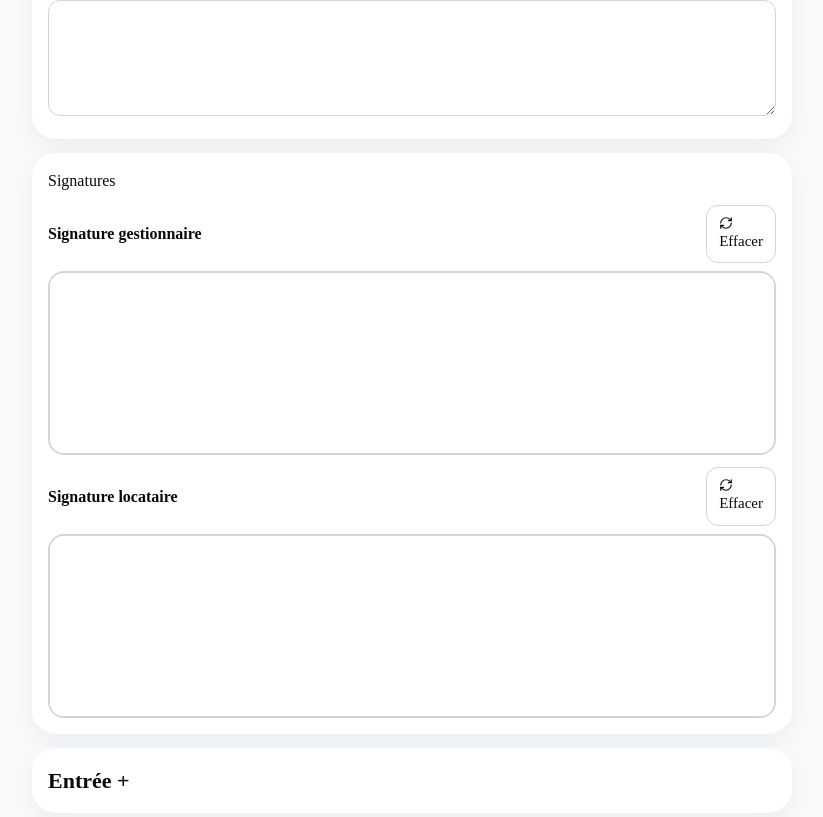
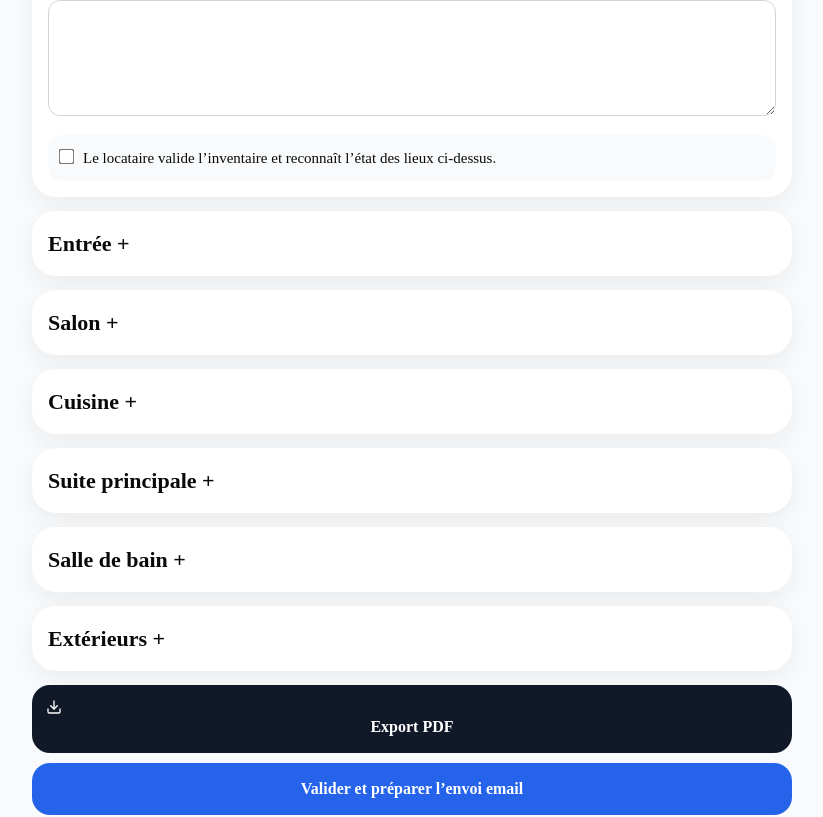
Before and after one commit to verochechinlaurans-ux/etat-des-lieux, a Next.js app: page / in a window 1280 px wide. Shown: the part 844-1661 px from the top of the page, without its empty margins (228-1051 px from the left). Built offline with nearby package versions, Linux system fonts and the light colour scheme.

Commit message:
Add files via upload

```diff
--- a/app/page.jsx
+++ b/app/page.jsx
@@ -1,8 +1,8 @@
 "use client";
 
-import React, { useEffect, useMemo, useRef, useState } from "react";
+import React, { useEffect, useMemo, useState } from "react";
 import { jsPDF } from "jspdf";
-import { Camera, Download, Plus, RefreshCw, Trash2 } from "lucide-react";
+import { Camera, Download, Plus, Trash2 } from "lucide-react";
 
 const roomsTemplate = [
   {
@@ -63,9 +63,8 @@ function createData() {
     arrivalDate: "",
     departureDate: "",
     generalReserve: "",
-    tenantValidation: "",
-    hostSignature: "",
-    tenantSignature: "",
+    tenantValidationText: "",
+    tenantAccepted: false,
     rooms: roomsTemplate.map((room) => ({
       ...room,
       structureChecks: makeChecks(room.structure),
@@ -83,204 +82,6 @@ function toDataUrl(file) {
     reader.onerror = reject;
     reader.readAsDataURL(file);
   });
-}
-
-function SignaturePad({ label, value, onChange }) {
-  const canvasRef = useRef(null);
-  const wrapperRef = useRef(null);
-  const drawingRef = useRef(false);
-  const loadedValueRef = useRef("");
-
-  const setupCanvas = () => {
-    const canvas = canvasRef.current;
-    const wrapper = wrapperRef.current;
-    if (!canvas || !wrapper) return null;
-
-    const width = Math.max(wrapper.clientWidth, 280);
-    const height = 180;
-    const ratio = Math.max(window.devicePixelRatio || 1, 1);
-
-    canvas.width = Math.floor(width * ratio);
-    canvas.height = Math.floor(height * ratio);
-    canvas.style.width = `${width}px`;
-    canvas.style.height = `${height}px`;
-
-    const ctx = canvas.getContext("2d");
-    if (!ctx) return null;
-
-    ctx.setTransform(1, 0, 0, 1, 0, 0);
-    ctx.scale(ratio, ratio);
-    ctx.fillStyle = "#ffffff";
-    ctx.fillRect(0, 0, width, height);
-    ctx.lineWidth = 2.2;
-    ctx.lineCap = "round";
-    ctx.lineJoin = "round";
-    ctx.strokeStyle = "#111827";
-
-    return { canvas, ctx, width, height };
-  };
-
-  useEffect(() => {
-    const result = setupCanvas();
-    if (!result) return;
-
-    const { ctx, width, height } = result;
-
-    loadedValueRef.current = value || "";
-
-    if (value) {
-      const img = new Image();
-      img.onload = () => {
-        ctx.drawImage(img, 0, 0, width, height);
-      };
-      img.src = value;
-    }
-  }, [value]);
-
-  useEffect(() => {
-    const canvas = canvasRef.current;
-    if (!canvas) return;
-
-    const getPoint = (event) => {
-      const rect = canvas.getBoundingClientRect();
-      const touch = event.touches?.[0] || event.changedTouches?.[0];
-
-      const clientX = touch ? touch.clientX : event.clientX;
-      const clientY = touch ? touch.clientY : event.clientY;
-
-      return {
-        x: clientX - rect.left,
-        y: clientY - rect.top,
-      };
-    };
-
-    const start = (event) => {
-      const ctx = canvas.getContext("2d");
-      if (!ctx) return;
-
-      event.preventDefault();
-
-      const { x, y } = getPoint(event);
-      ctx.beginPath();
-      ctx.moveTo(x, y);
-      drawingRef.current = true;
-    };
-
-    const move = (event) => {
-      if (!drawingRef.current) return;
-
-      const ctx = canvas.getContext("2d");
-      if (!ctx) return;
-
-      event.preventDefault();
-
-      const { x, y } = getPoint(event);
-      ctx.lineTo(x, y);
-      ctx.stroke();
-    };
-
-    const end = (event) => {
-      if (!drawingRef.current) return;
-      event.preventDefault();
-      drawingRef.current = false;
-      onChange(canvas.toDataURL("image/png"));
-    };
-
-    canvas.addEventListener("touchstart", start, { passive: false });
-    canvas.addEventListener("touchmove", move, { passive: false });
-    canvas.addEventListener("touchend", end, { passive: false });
-    canvas.addEventListener("touchcancel", end, { passive: false });
-
-    canvas.addEventListener("mousedown", start);
-    canvas.addEventListener("mousemove", move);
-    canvas.addEventListener("mouseup", end);
-    canvas.addEventListener("mouseleave", end);
-
-    return () => {
-      canvas.removeEventListener("touchstart", start);
-      canvas.removeEventListener("touchmove", move);
-      canvas.removeEventListener("touchend", end);
-      canvas.removeEventListener("touchcancel", end);
-
-      canvas.removeEventListener("mousedown", start);
-      canvas.removeEventListener("mousemove", move);
-      canvas.removeEventListener("mouseup", end);
-      canvas.removeEventListener("mouseleave", end);
-    };
-  }, [onChange]);
-
-  useEffect(() => {
-    const handleResize = () => {
-      const previousValue = loadedValueRef.current;
-      const result = setupCanvas();
-      if (!result) return;
-
-      const { ctx, width, height } = result;
-
-      if (previousValue) {
-        const img = new Image();
-        img.onload = () => {
-          ctx.drawImage(img, 0, 0, width, height);
-        };
-        img.src = previousValue;
-      }
-    };
-
-    window.addEventListener("resize", handleResize);
-    return () => window.removeEventListener("resize", handleResize);
-  }, []);
-
-  const clearSignature = () => {
-    const result = setupCanvas();
-    if (!result) return;
-    loadedValueRef.current = "";
-    drawingRef.current = false;
-    onChange("");
-  };
-
-  return (
-    <div style={{ marginTop: 12 }}>
-      <div
-        style={{
-          display: "flex",
-          justifyContent: "space-between",
-          alignItems: "center",
-          gap: 12,
-          marginBottom: 8,
-        }}
-      >
-        <strong>{label}</strong>
-        <button type="button" onClick={clearSignature} style={secondaryButtonStyle}>
-          <RefreshCw size={14} style={{ verticalAlign: "middle", marginRight: 6 }} />
-          Effacer
-        </button>
-      </div>
-
-      <div
-        ref={wrapperRef}
-        style={{
-          border: "2px solid #d1d5db",
-          borderRadius: 16,
-          overflow: "hidden",
-          background: "#fff",
-          touchAction: "none",
-          WebkitUserSelect: "none",
-          userSelect: "none",
-        }}
-      >
-        <canvas
-          ref={canvasRef}
-          style={{
-            display: "block",
-            width: "100%",
-            height: "180px",
-            background: "#fff",
-            touchAction: "none",
-          }}
-        />
-      </div>
-    </div>
-  );
 }
 
 function CheckItem({ check, onChange, onAddPhotos, onRemovePhoto }) {
@@ -444,7 +245,7 @@ export default function Page() {
 
   useEffect(() => {
     try {
-      const saved = localStorage.getItem("edl-mobile-simple");
+      const saved = localStorage.getItem("edl-mobile-simple-no-signature");
       if (saved) {
         setData(JSON.parse(saved));
       }
@@ -454,7 +255,7 @@ export default function Page() {
   useEffect(() => {
     const timer = setTimeout(() => {
       try {
-        localStorage.setItem("edl-mobile-simple", JSON.stringify(data));
+        localStorage.setItem("edl-mobile-simple-no-signature", JSON.stringify(data));
       } catch {}
     }, 300);
 
@@ -557,7 +358,7 @@ export default function Page() {
     }));
   };
 
-  const exportPdf = () => {
+  const buildPdf = () => {
     const doc = new jsPDF();
     let y = 15;
 
@@ -573,10 +374,24 @@ export default function Page() {
     doc.text(`Gestionnaire : ${data.manager || "-"}`, 10, y);
     y += 8;
     doc.text(`Séjour : ${data.arrivalDate || "-"} -> ${data.departureDate || "-"}`, 10, y);
+    y += 8;
+    doc.text(`Validation locataire : ${data.tenantAccepted ? "Oui" : "Non"}`, 10, y);
     y += 10;
 
+    if (data.generalReserve) {
+      const lines = doc.splitTextToSize(`Réserves générales : ${data.generalReserve}`, 180);
+      doc.text(lines, 10, y);
+      y += lines.length * 5 + 4;
+    }
+
+    if (data.tenantValidationText) {
+      const lines = doc.splitTextToSize(`Commentaire validation locataire : ${data.tenantValidationText}`, 180);
+      doc.text(lines, 10, y);
+      y += lines.length * 5 + 6;
+    }
+
     data.rooms.forEach((room) => {
-      if (y > 260) {
+      if (y > 250) {
         doc.addPage();
         y = 15;
       }
@@ -594,7 +409,7 @@ export default function Page() {
       });
 
       if (room.globalNote) {
-        const lines = doc.splitTextToSize(`Note: ${room.globalNote}`, 180);
+        const lines = doc.splitTextToSize(`Note : ${room.globalNote}`, 180);
         doc.text(lines, 14, y);
         y += lines.length * 5 + 3;
       }
@@ -602,7 +417,32 @@ export default function Page() {
       y += 4;
     });
 
+    return doc;
+  };
+
+  const exportPdf = () => {
+    const doc = buildPdf();
     doc.save("etat-des-lieux.pdf");
+  };
+
+  const validateAndPrepareEmail = () => {
+    if (!data.tenantAccepted) {
+      alert("Veuillez cocher la validation du locataire avant de préparer l'envoi.");
+      return;
+    }
+
+    const doc = buildPdf();
+    doc.save("etat-des-lieux.pdf");
+
+    const subject = encodeURIComponent(
+      `État des lieux - ${data.villa} - ${data.guest || "Locataire"}`
+    );
+
+    const body = encodeURIComponent(
+      `Bonjour,\n\nVeuillez trouver ci-joint l'état des lieux.\n\nBien : ${data.villa}\nLocataire : ${data.guest || "-"}\nGestionnaire : ${data.manager || "-"}\nSéjour : ${data.arrivalDate || "-"} -> ${data.departureDate || "-"}\nValidation locataire : Oui\n\nMerci.`
+    );
+
+    window.location.href = `mailto:veronique@cleide.fr?subject=${subject}&body=${body}`;
   };
 
   return (
@@ -618,7 +458,7 @@ export default function Page() {
         <div style={cardStyle}>
           <div style={{ fontSize: 13, color: "#6b7280", marginBottom: 8 }}>Version mobile terrain</div>
           <h1 style={{ fontSize: 28, lineHeight: 1.1, margin: 0 }}>État des lieux mobile</h1>
-          <p style={{ color: "#6b7280" }}>Version simplifiée pour un usage fiable dans la maison.</p>
+          <p style={{ color: "#6b7280" }}>Version sans signature, optimisée pour un usage fiable sur iPhone.</p>
 
           <div style={{ display: "grid", gridTemplateColumns: "1fr 1fr", gap: 10, marginTop: 12 }}>
             <div style={{ background: "#f8fafc", borderRadius: 16, padding: 12 }}>
@@ -700,31 +540,35 @@ export default function Page() {
             </div>
 
             <div>
-              <label style={labelStyle}>Validation locataire</label>
+              <label style={labelStyle}>Commentaire de validation locataire</label>
               <textarea
-                value={data.tenantValidation}
-                onChange={(e) => setData((prev) => ({ ...prev, tenantValidation: e.target.value }))}
+                value={data.tenantValidationText}
+                onChange={(e) => setData((prev) => ({ ...prev, tenantValidationText: e.target.value }))}
                 rows={4}
                 style={inputStyle}
               />
             </div>
+
+            <label
+              style={{
+                display: "flex",
+                alignItems: "start",
+                gap: 10,
+                background: "#f8fafc",
+                borderRadius: 14,
+                padding: 12,
+                fontSize: 15,
+              }}
+            >
+              <input
+                type="checkbox"
+                checked={data.tenantAccepted}
+                onChange={(e) => setData((prev) => ({ ...prev, tenantAccepted: e.target.checked }))}
+                style={{ marginTop: 3, transform: "scale(1.2)" }}
+              />
+              <span>Le locataire valide l’inventaire et reconnaît l’état des lieux ci-dessus.</span>
+            </label>
           </div>
-        </div>
-
-        <div style={{ ...cardStyle, marginTop: 14 }}>
-          <h2 style={{ marginTop: 0 }}>Signatures</h2>
-
-          <SignaturePad
-            label="Signature gestionnaire"
-            value={data.hostSignature}
-            onChange={(v) => setData((prev) => ({ ...prev, hostSignature: v }))}
-          />
-
-          <SignaturePad
-            label="Signature locataire"
-            value={data.tenantSignature}
-            onChange={(v) => setData((prev) => ({ ...prev, tenantSignature: v }))}
-          />
         </div>
 
         <div style={{ marginTop: 14 }}>
@@ -792,6 +636,7 @@ export default function Page() {
           ))}
         </div>
 
+        <div style={{ display: "grid", gap: 10, marginBottom: 30 }}>
           <button
             type="button"
             onClick={exportPdf}
@@ -804,12 +649,29 @@ export default function Page() {
               padding: 14,
               fontSize: 16,
               fontWeight: 600,
-            marginBottom: 30,
             }}
           >
             <Download size={16} style={{ verticalAlign: "middle", marginRight: 8 }} />
             Export PDF
           </button>
+
+          <button
+            type="button"
+            onClick={validateAndPrepareEmail}
+            style={{
+              width: "100%",
+              border: 0,
+              borderRadius: 18,
+              background: "#2563eb",
+              color: "#fff",
+              padding: 14,
+              fontSize: 16,
+              fontWeight: 600,
+            }}
+          >
+            Valider et préparer l’envoi email
+          </button>
+        </div>
       </div>
     </div>
   );
```
Lines whose indentation alone changed are shown as unchanged.
